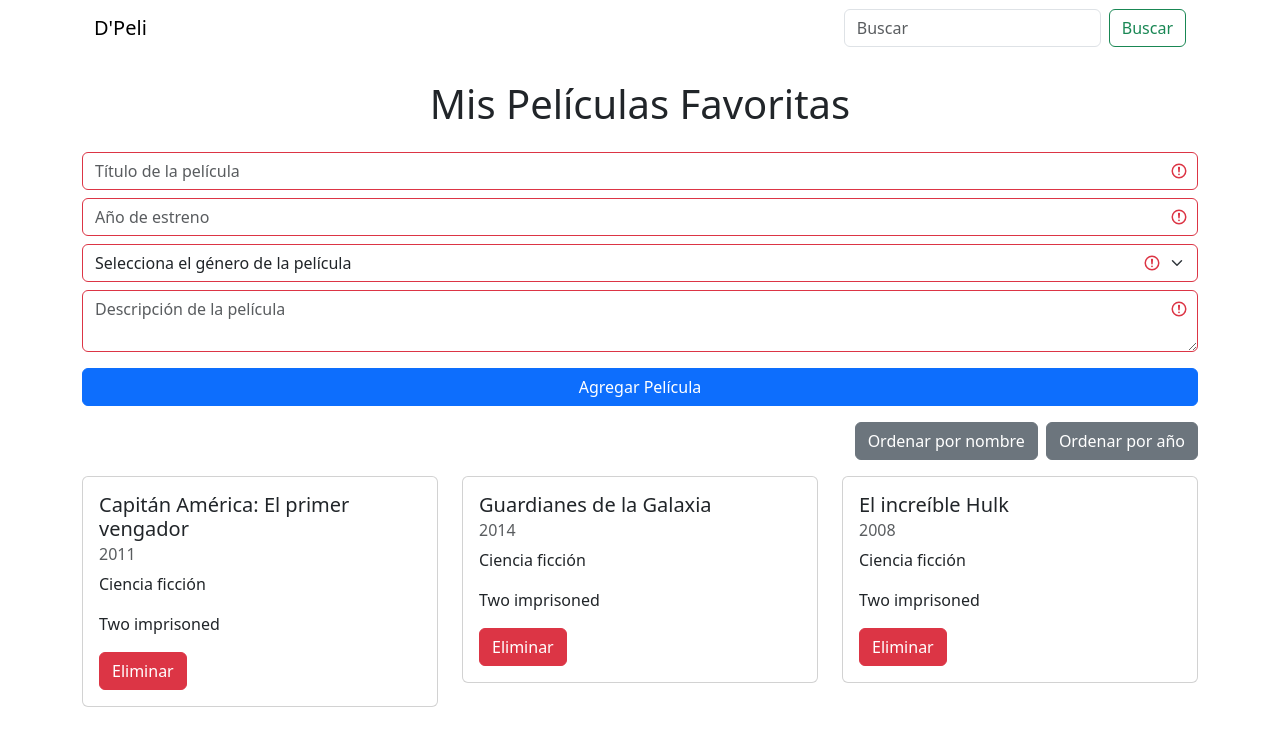
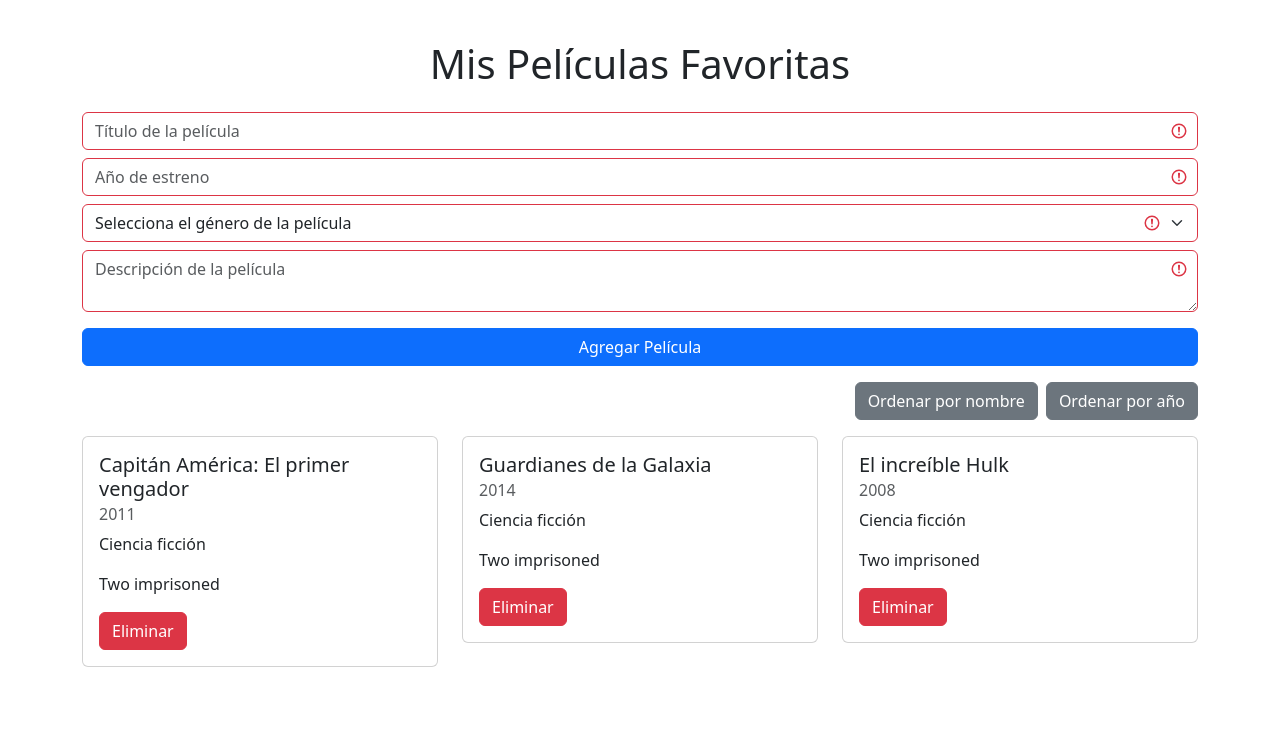
Before and after one commit to Maycol-Knight/favoriteMovie, a plain HTML site: page index.html in a window 1280 px wide. Drawn offline with Linux system fonts and the light colour scheme.

Commit message:
Delete navbar

```diff
--- a/index.html
+++ b/index.html
@@ -9,18 +9,7 @@
 </head>
 <body>
   <div>
-    <div class="container m">
-
-        <nav class="navbar navbar-expand-lg">
-            <div class="container-fluid">
-              <a href="#" class="navbar-brand">D'Peli</a>
-              <form class="d-flex" role="search">
-                <input class="form-control me-2" type="search" placeholder="Buscar" aria-label="Search">
-                <button class="btn btn-outline-success" type="submit">Buscar</button>
-              </form>
-            </div>
-        </nav>
-
+    <div class="container rounded-2">
         <!-- <div id="carouselExampleIndicators" class="carousel slide">
             <div class="carousel-indicators">
               <button type="button" data-bs-target="#carouselExampleIndicators" data-bs-slide-to="0" class="active" aria-current="true" aria-label="Slide 1"></button>
@@ -52,29 +41,7 @@
             </button>
         </div>     -->
 
-        <h1 class="my-4 text-center">Mis Películas Favoritas</h1>
-
-        <!-- <div class="mb-4">
-            <input type="text" id="movieTitle" class="form-control" placeholder="Título de la película">
-            <input type="number" id="movieYear" class="form-control mt-2" placeholder="Año de estreno">
-            <select type="text" id="movieSelect" class="form-select" aria-label="Default select example" placeholder="Selecciona el género de la película">
-                <option selected>Selecciona el género de la película</option>
-                <option value="Acción">Acción</option>
-                <option value="Animación">Animación</option>
-                <option value="Aventuras">Aventuras</option>
-                <option value="Bélico">Bélico</option>
-                <option value="Biográfico">Biográfico</option>
-                <option value="Ciencia ficción">Ciencia ficción</option>
-                <option value="Comedia">Comedia</option>
-                <option value="Documental">Documental</option>
-                <option value="Drama">Drama</option>
-              </select>
-            <textarea id="movieDescription" class="form-control mt-2" placeholder="Descripción de la película"></textarea>
-            <div class="d-grid gap-2">
-                <button id="addMovieBtn" class="btn btn-primary mt-3">Agregar Película</button>
-            </div>
-        </div> -->
-
+        <h1 class="my-4 text-center pt-3">Mis Películas Favoritas</h1>
         <form class="was-validated mb-3">
           <input type="text" id="movieTitle" class="form-control" placeholder="Título de la película" required>
           <input type="number" id="movieYear" class="form-control mt-2" placeholder="Año de estreno" required>
@@ -101,7 +68,7 @@
             <button id="sortByYear" class="btn btn-secondary">Ordenar por año</button>
         </div>
 
-        <div id="movieList" class="row"></div>
+        <div id="movieList" class="row pb-2"></div>
 
     </div>
 
```
